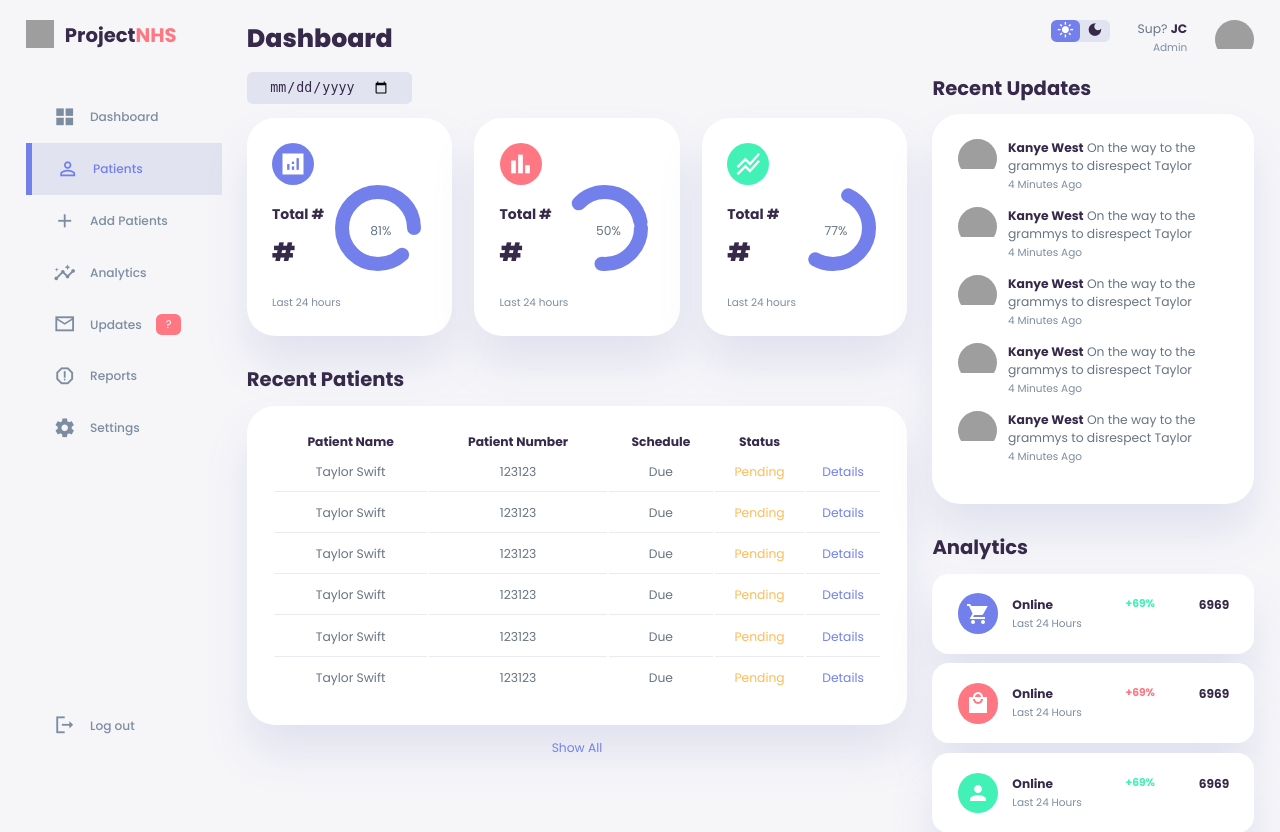
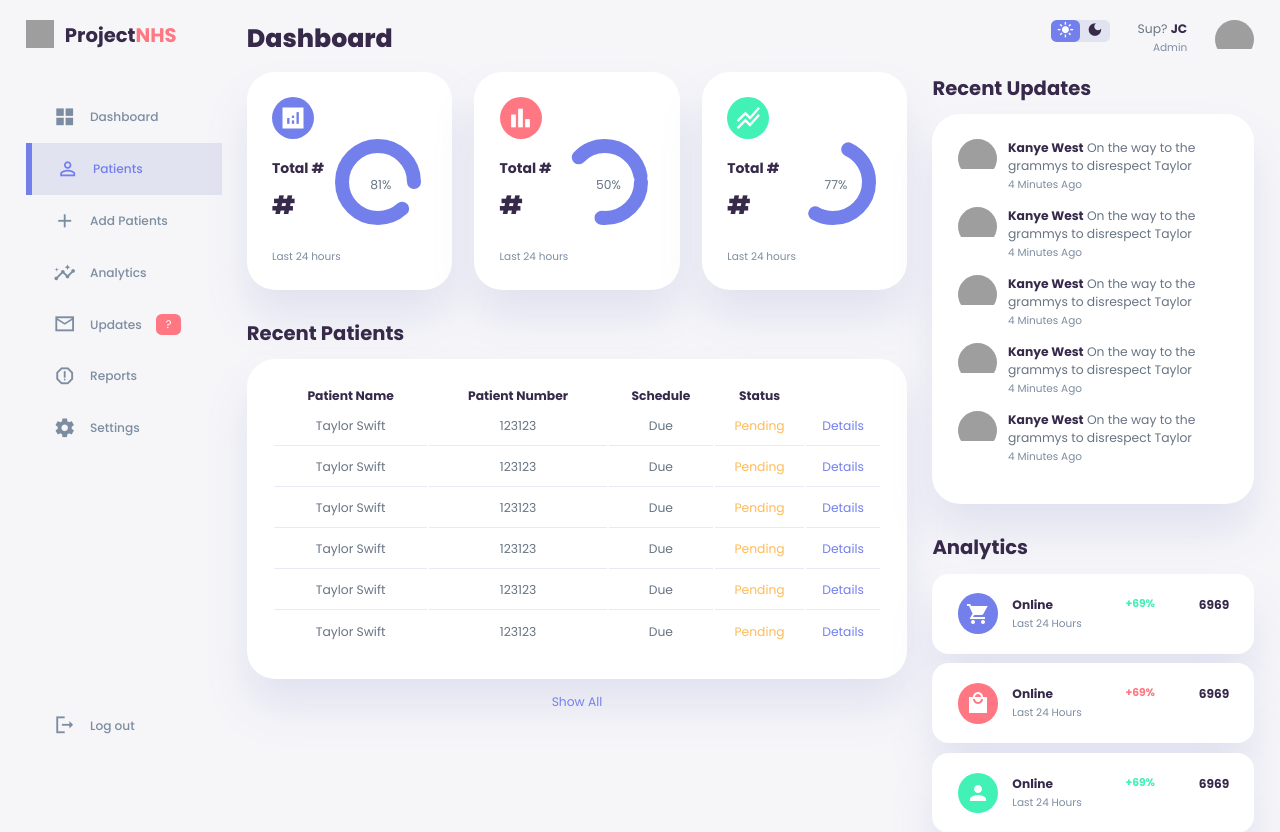
Before and after one commit to ilwad123/Medical-Referral-System-Dashboard, a Flask app: page / in a window 1280 px wide. Shown: the top 832 px of the page. Run offline with Flask 3, Linux system fonts and the light colour scheme; some libraries are stand-ins or nearby versions; grey boxes are pictures that could not be loaded.

Commit message:
Update index2.html

```diff
--- a/templates/index2.html
+++ b/templates/index2.html
@@ -63,10 +63,6 @@
 
         <main>
             <h1>Dashboard</h1>
-
-            <div class="date">
-                <input type="date">
-            </div>
 
             <div class="insights">
                 <div class="sales">
```
